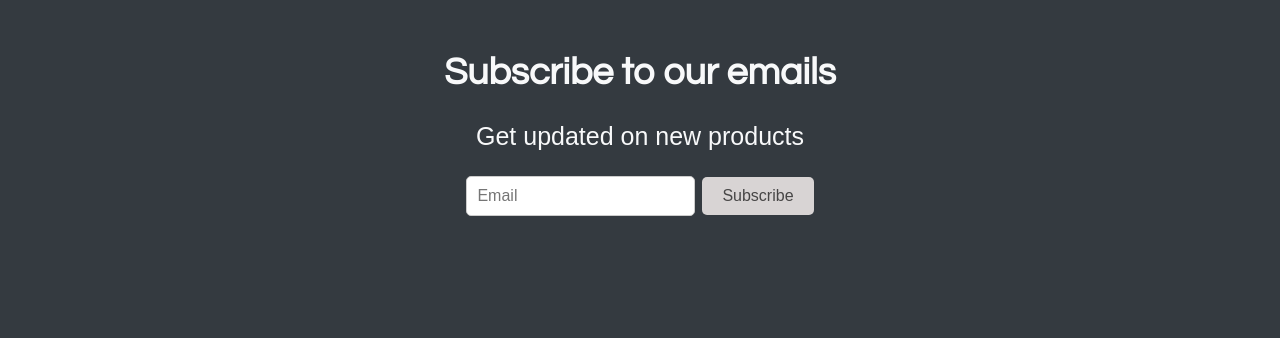
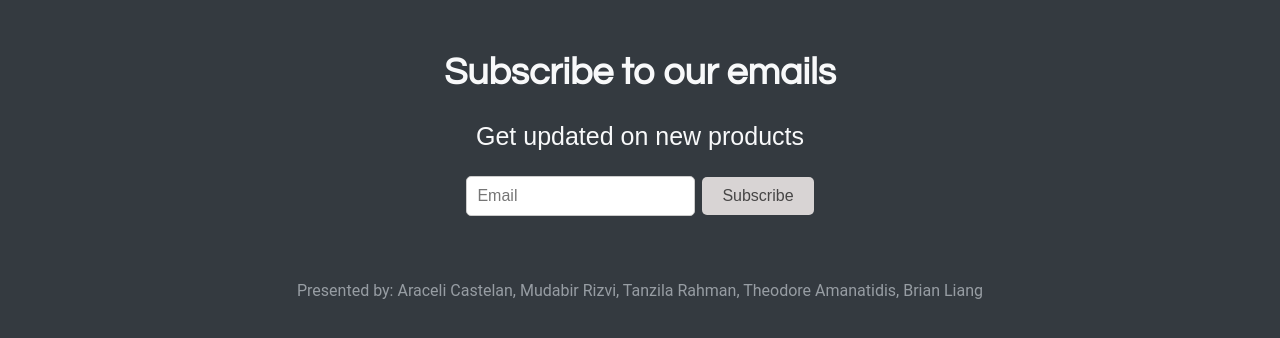
Before and after one commit to bliang1101/CoffeeShopProject, a plain HTML site: page index.html in a window 1280 px wide. Shown: the part 802-1140 px from the top of the page. Before the commit the page ends 1113 px from the top, so only its background shows below. Drawn offline with Linux system fonts and the light colour scheme.

Commit message:
Update index.html

```diff
--- a/index.html
+++ b/index.html
@@ -49,6 +49,11 @@
                 </form>
             </div>
         </section>
+        <section>
+            <footer>Presented by: Araceli Castelan, Mudabir Rizvi, Tanzila Rahman,
+                Theodore Amanatidis, Brian Liang
+            </footer>
+        </section>
         <script src="script.js"></script>
     </body>
 </html>
```
